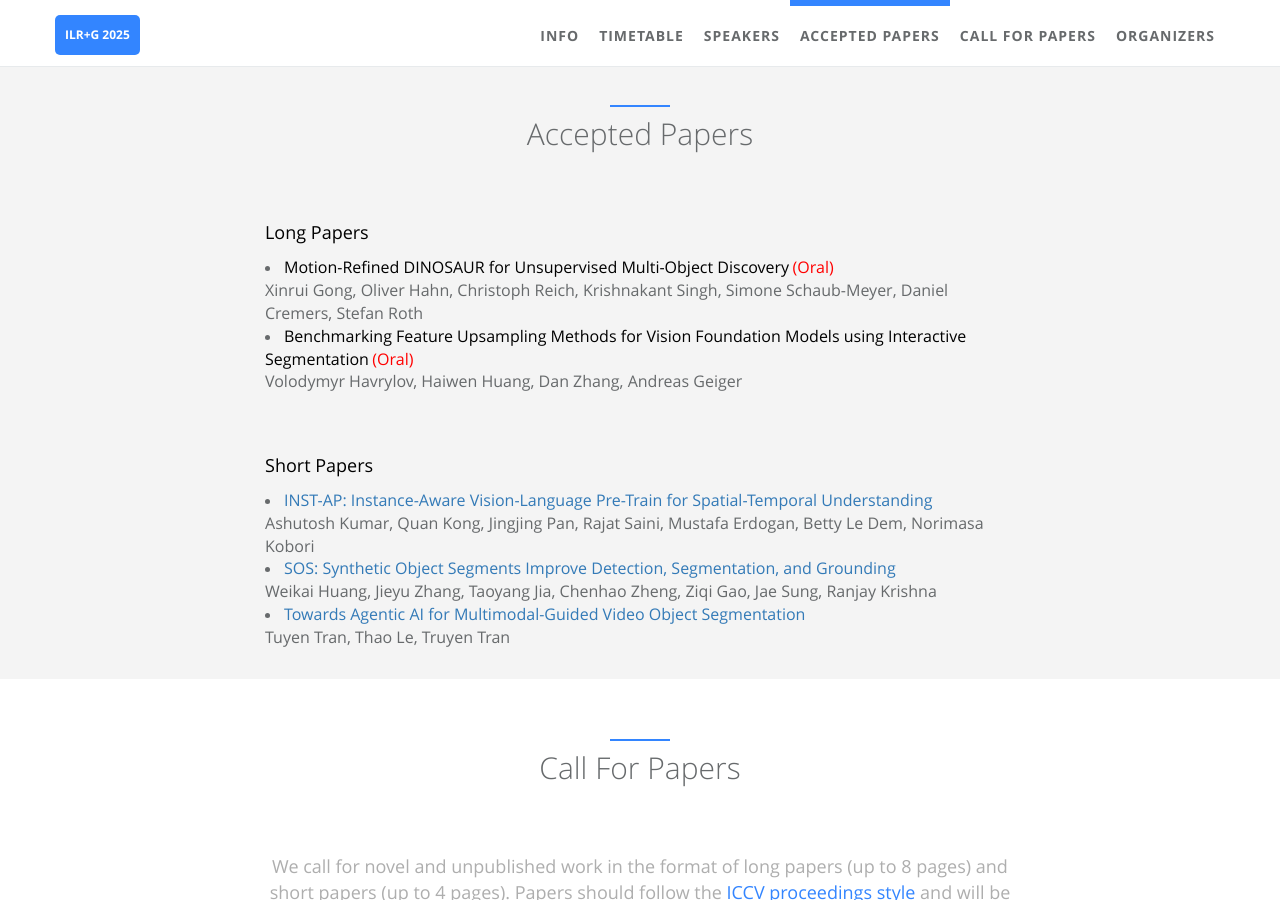
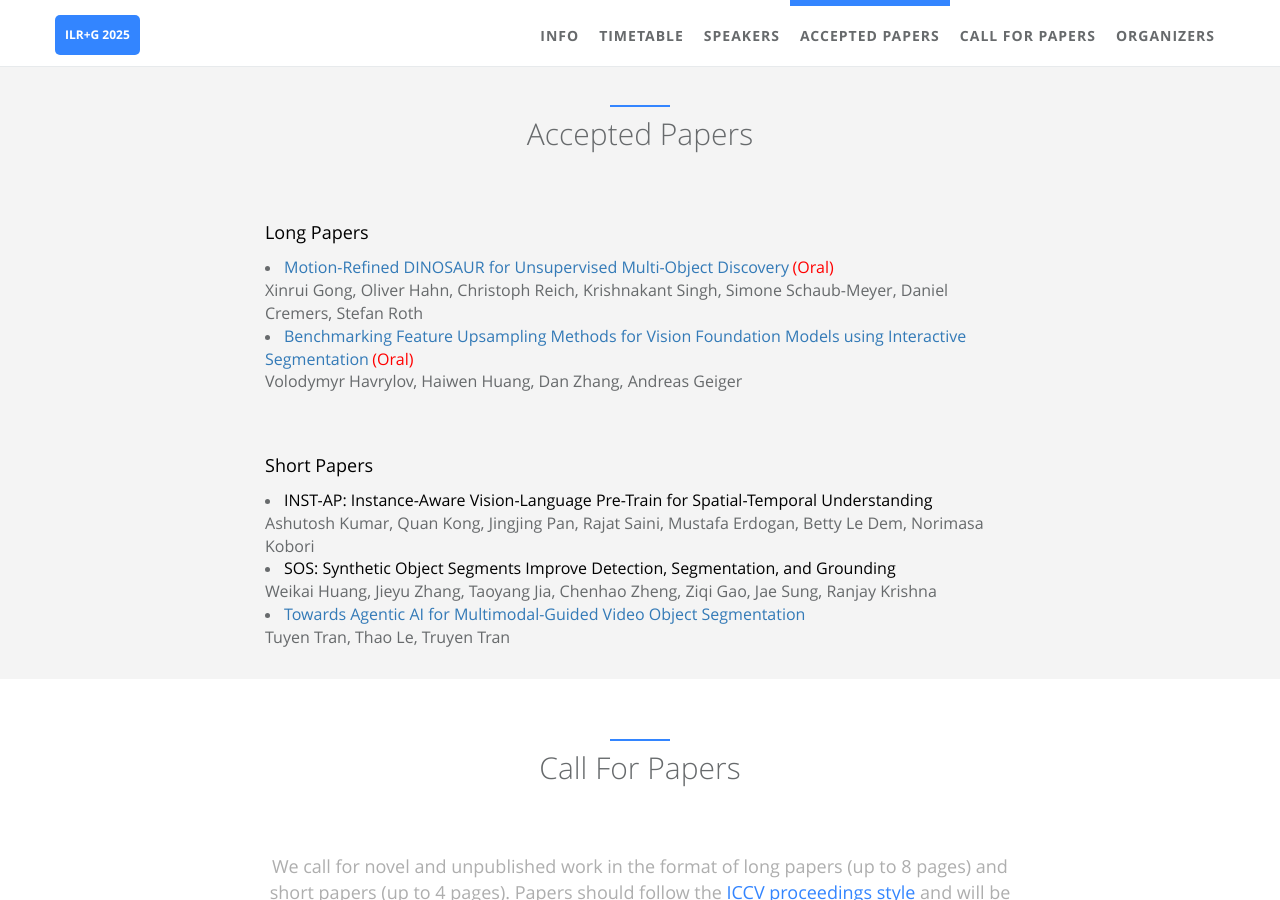
Before and after one commit to ilr-workshop/ICCVW2025, a Jekyll site: the page built from index.html, in a window 1280 px wide and 900 px high, scrolled down 2739 px. Built offline with Jekyll 4.4.1, drawn with Linux system fonts in a browser that asks for light colours.

Commit message:
Update accepted_papers.html

```diff
--- a/_includes/sections/accepted_papers.html
+++ b/_includes/sections/accepted_papers.html
@@ -9,16 +9,16 @@
     <div class="row">
          <div class="col-lg-8 col-lg-offset-2 m-t-lg m-b-lg wow zoomIn">
             <p><font size="4px" color="#000000"><span data-i18n="about_me.des">  Long Papers </span></font></p>
-            <li><font size="3px" color="#000000">Motion-Refined DINOSAUR for Unsupervised Multi-Object Discovery</font> <font size="3px" color="#FF0000">(Oral)</font><br>
+            <li><font size="3px" color="#000000"><a href="https://arxiv.org/pdf/2509.02545">Motion-Refined DINOSAUR for Unsupervised Multi-Object Discovery</a></font> <font size="3px" color="#FF0000">(Oral)</font><br>
 <font size="3px">Xinrui Gong, Oliver Hahn, Christoph Reich, Krishnakant Singh, Simone Schaub-Meyer, Daniel Cremers, Stefan Roth </font></li>
-            <li><font size="3px" color="#000000">Benchmarking Feature Upsampling Methods for Vision Foundation Models using Interactive Segmentation</font> <font size="3px" color="#FF0000">(Oral)</font><br>
+            <li><font size="3px" color="#000000"><a href="https://arxiv.org/pdf/2505.02075">Benchmarking Feature Upsampling Methods for Vision Foundation Models using Interactive Segmentation</a></font> <font size="3px" color="#FF0000">(Oral)</font><br>
 <font size="3px">Volodymyr Havrylov, Haiwen Huang, Dan Zhang, Andreas Geiger</font></li>
          </div>
          <div class="col-lg-8 col-lg-offset-2 m-t-lg m-b-lg wow zoomIn">
             <p><font size="4px" color="#000000"><span data-i18n="about_me.des">  Short Papers </span></font></p>
-            <li><font size="3px" color="#000000"><a href="https://arxiv.org/pdf/2509.02545">INST-AP: Instance-Aware Vision-Language Pre-Train for Spatial-Temporal Understanding</a></font><br>
+            <li><font size="3px" color="#000000">INST-AP: Instance-Aware Vision-Language Pre-Train for Spatial-Temporal Understanding</font><br>
 <font size="3px">Ashutosh Kumar, Quan Kong, Jingjing Pan, Rajat Saini, Mustafa Erdogan, Betty Le Dem, Norimasa Kobori</font></li>
-            <li><font size="3px" color="#000000"><a href="https://arxiv.org/pdf/2505.02075">SOS: Synthetic Object Segments Improve Detection, Segmentation, and Grounding </a></font><br>
+            <li><font size="3px" color="#000000">SOS: Synthetic Object Segments Improve Detection, Segmentation, and Grounding</font><br>
 <font size="3px">Weikai Huang, Jieyu Zhang, Taoyang Jia, Chenhao Zheng, Ziqi Gao, Jae Sung, Ranjay Krishna</font></li>
             <li><font size="3px" color="#000000"><a href="https://arxiv.org/pdf/2508.10572">Towards Agentic AI for Multimodal-Guided Video Object Segmentation </a></font><br>
 <font size="3px">Tuyen Tran, Thao Le, Truyen Tran</font></li>
```
